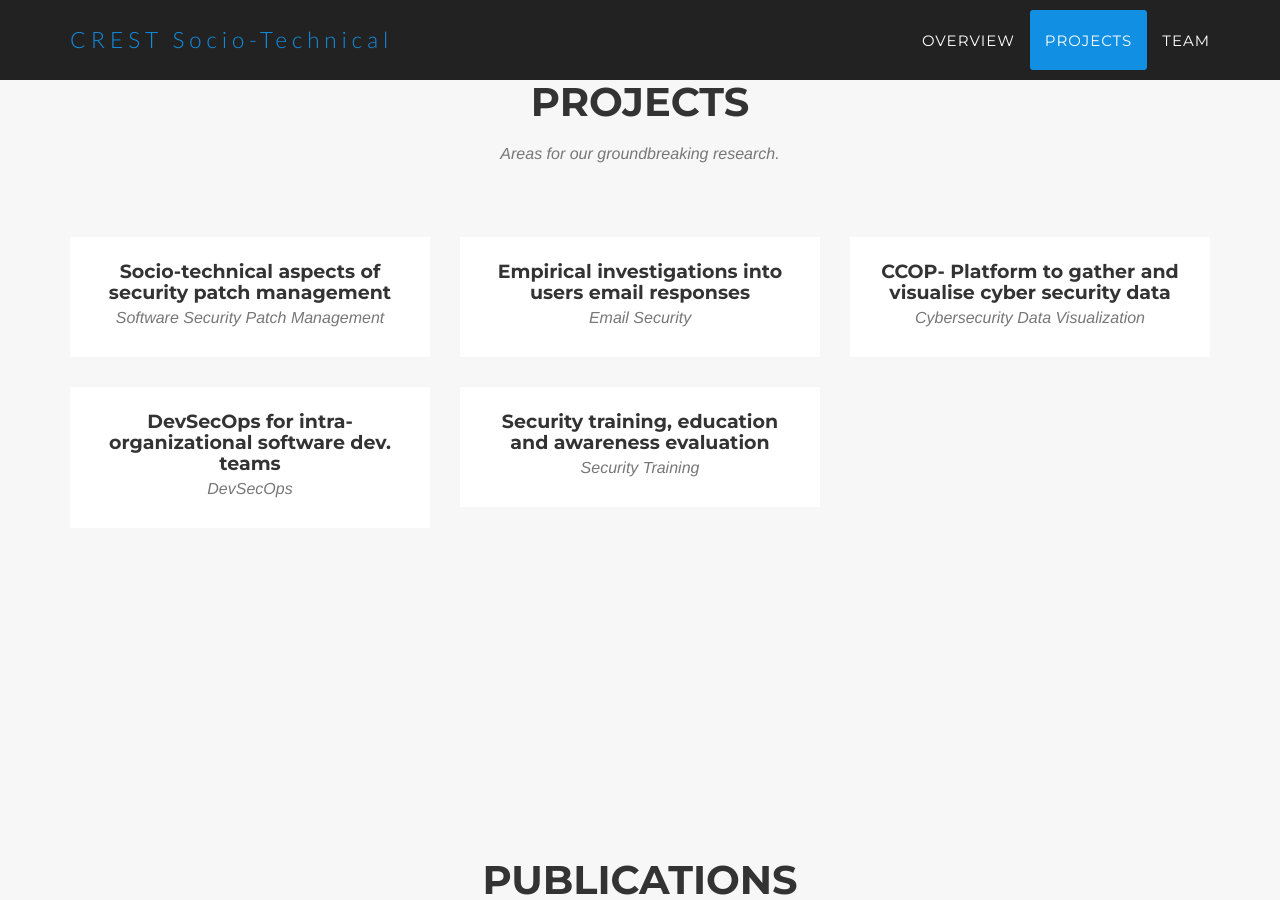
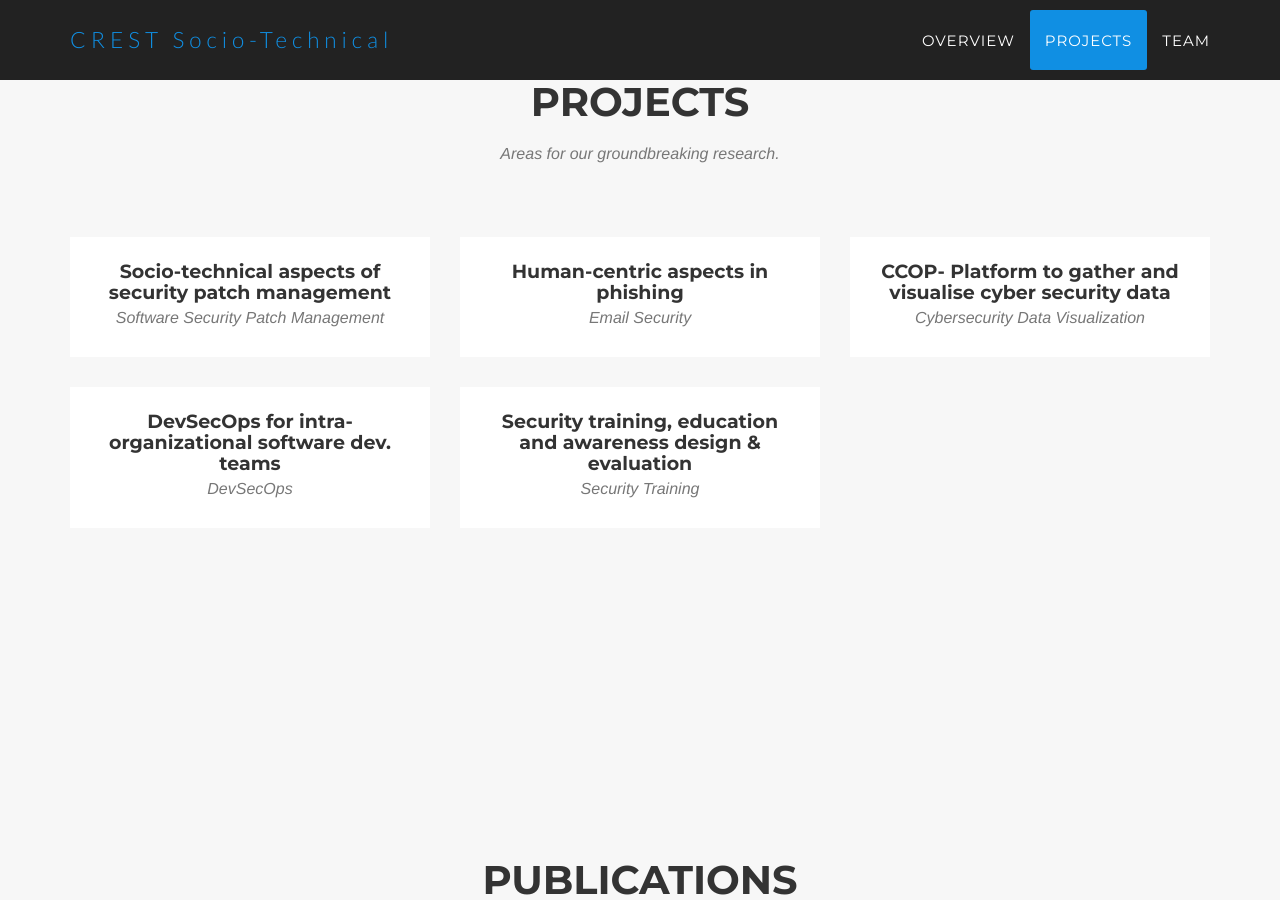
Before and after one commit to crest-socio-technical/crest-socio-technical.github.io, a Jekyll site: the page built from _posts/2014-07-14-project-5.markdown, in a window 1280 px wide and 900 px high, scrolled down 1680 px. Built offline with Jekyll 4.4.1, drawn with Linux system fonts in a browser that asks for light colours; some web fonts are replaced.

Commit message:
Project Updates

```diff
--- a/_posts/2014-07-14-project-5.markdown
+++ b/_posts/2014-07-14-project-5.markdown
@@ -1,5 +1,5 @@
 ---
-title: Security training, education and awareness evaluation
+title: Security training, education and awareness design & evaluation
 subtitle: Security Training
 layout: default
 modal-id: 5
@@ -14,7 +14,7 @@
 ---
 
 # Overview
-Technology alone cannot be considered a comprehensive solution to the increasingly sophisticated security threats; the employees of an organisation are actually the primary target and the weakest line of defence. When it comes to the “human factor”, security training and awareness programs are critical for maintaining up-to-date knowledge of security risk-prone activities and available mitigation measures. Security training and awareness in and of itself is not enough though; it is essential to measure their effectiveness. Those who are tasked with managing awareness programs often question, “how can we show that security awareness training is worth the investment?” and  “how can we show that security awareness training is creating behavioural changes in employees?”. In this project we aim to identify best practice frameworks and metrics to effectively measure the effectiveness of security training, education and awareness programs.
+Technology alone cannot be considered a comprehensive solution to the increasingly sophisticated security threats; the employees of an organisation are actually the primary target and the weakest line of defence. When it comes to the “human factor”, security training and awareness programs are critical for maintaining up-to-date knowledge of security risk-prone activities and available mitigation measures. Unfortunately, security training awareness programs have had limited success due to their poor designs and lack of evaluations.  Therefore, in this research, we focus on understanding how to design effective security training awareness programs and evaluate their performance. Furthermore, given the rapid growth of phishing attacks, we also separately investigate how to design, implement and evaluate phishing training, education and awareness interventions to make a real difference in how we combat phishing attacks in the future.
 
 
 # Publications
--- a/_posts/2014-07-17-project-2.markdown
+++ b/_posts/2014-07-17-project-2.markdown
@@ -1,5 +1,5 @@
 ---
-title: Empirical investigations into users email responses
+title: Human-centric aspects in phishing
 subtitle: Email Security
 layout: default
 modal-id: 2
```
Also changed, not shown: other parts of _posts/2014-07-14-project-5.markdown (+2 -0 lines).
